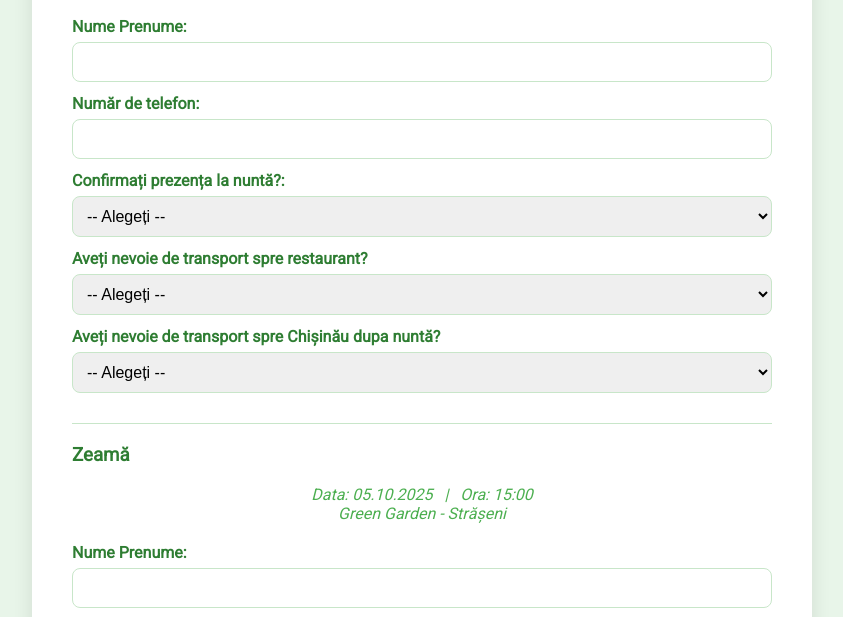
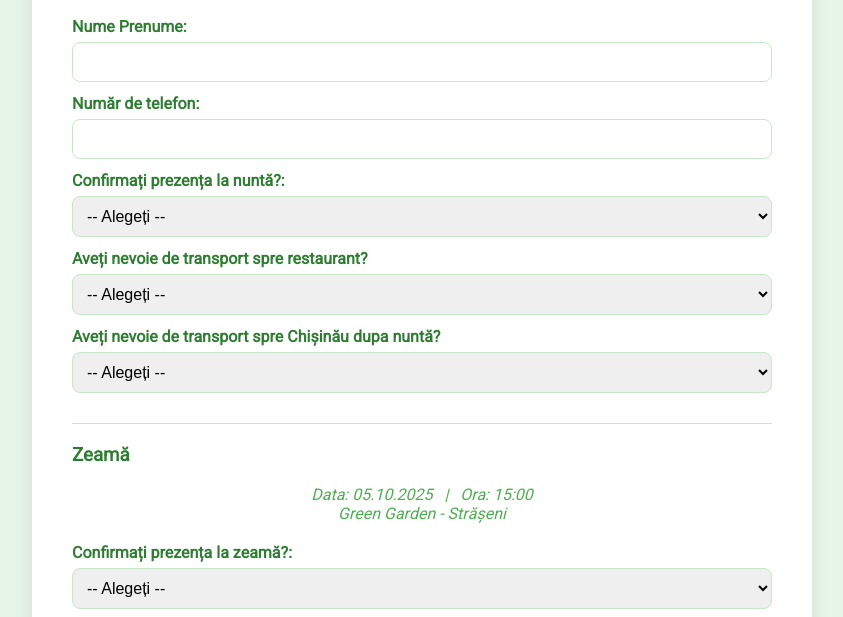
Before and after one commit to IonPislaru/Wedding-rsvp2, a plain HTML site: page index.html in a window 1280 px wide. Shown: the part 169-786 px from the top of the page, without its empty margins (218-1061 px from the left). Drawn offline with Linux system fonts and the light colour scheme.

Commit message:
Update index.html

```diff
--- a/index.html
+++ b/index.html
@@ -126,9 +126,6 @@
         Green Garden - Strășeni
       </div>
 
-      <label for="nameZeama">Nume Prenume:</label>
-      <input type="text" id="nameZeama" name="nameZeama">
-
       <label for="rsvpZeama">Confirmați prezența la zeamă?:</label>
       <select id="rsvpZeama" name="rsvpZeama" required>
         <option value="">-- Alegeți --</option>
```
